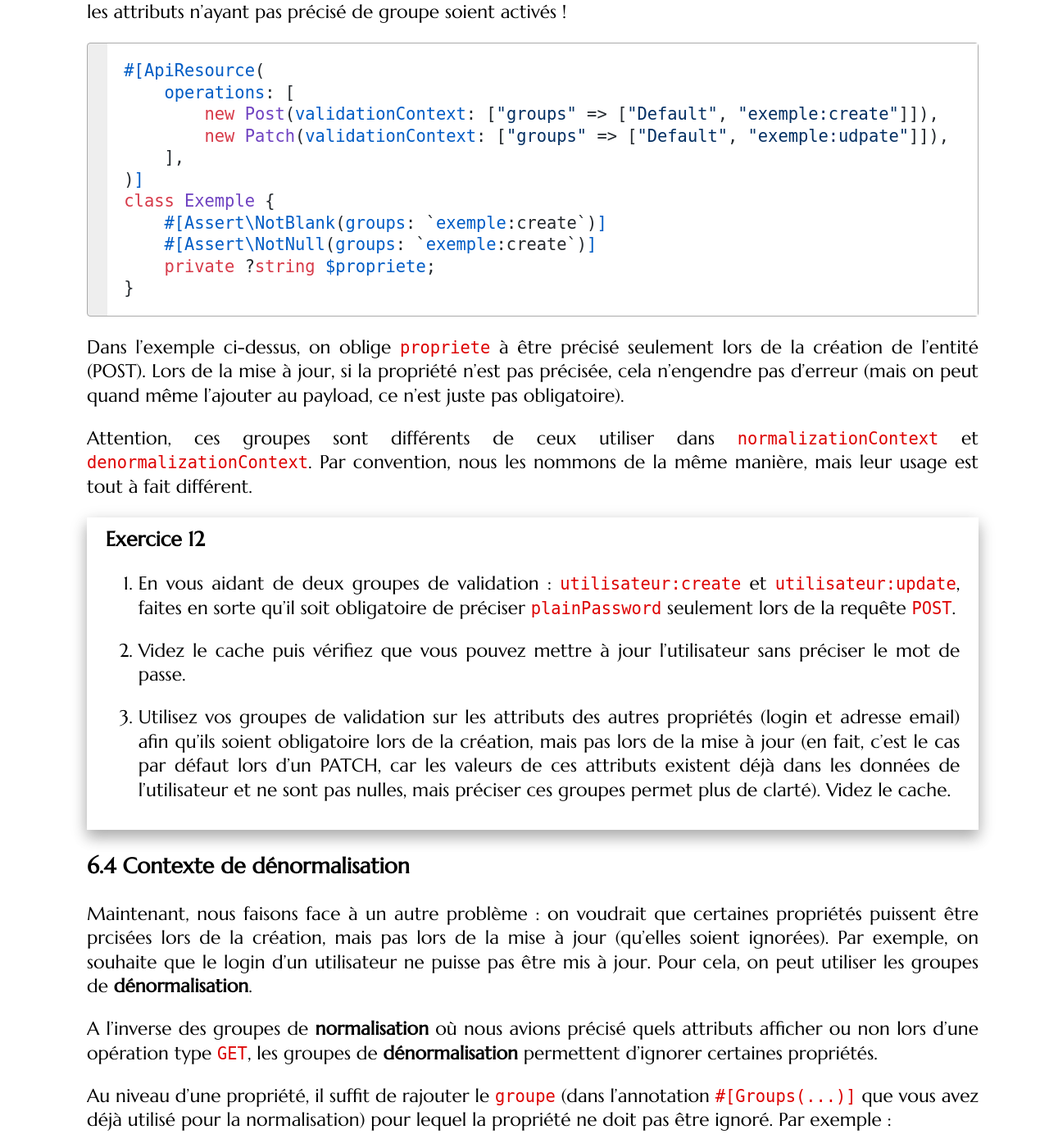
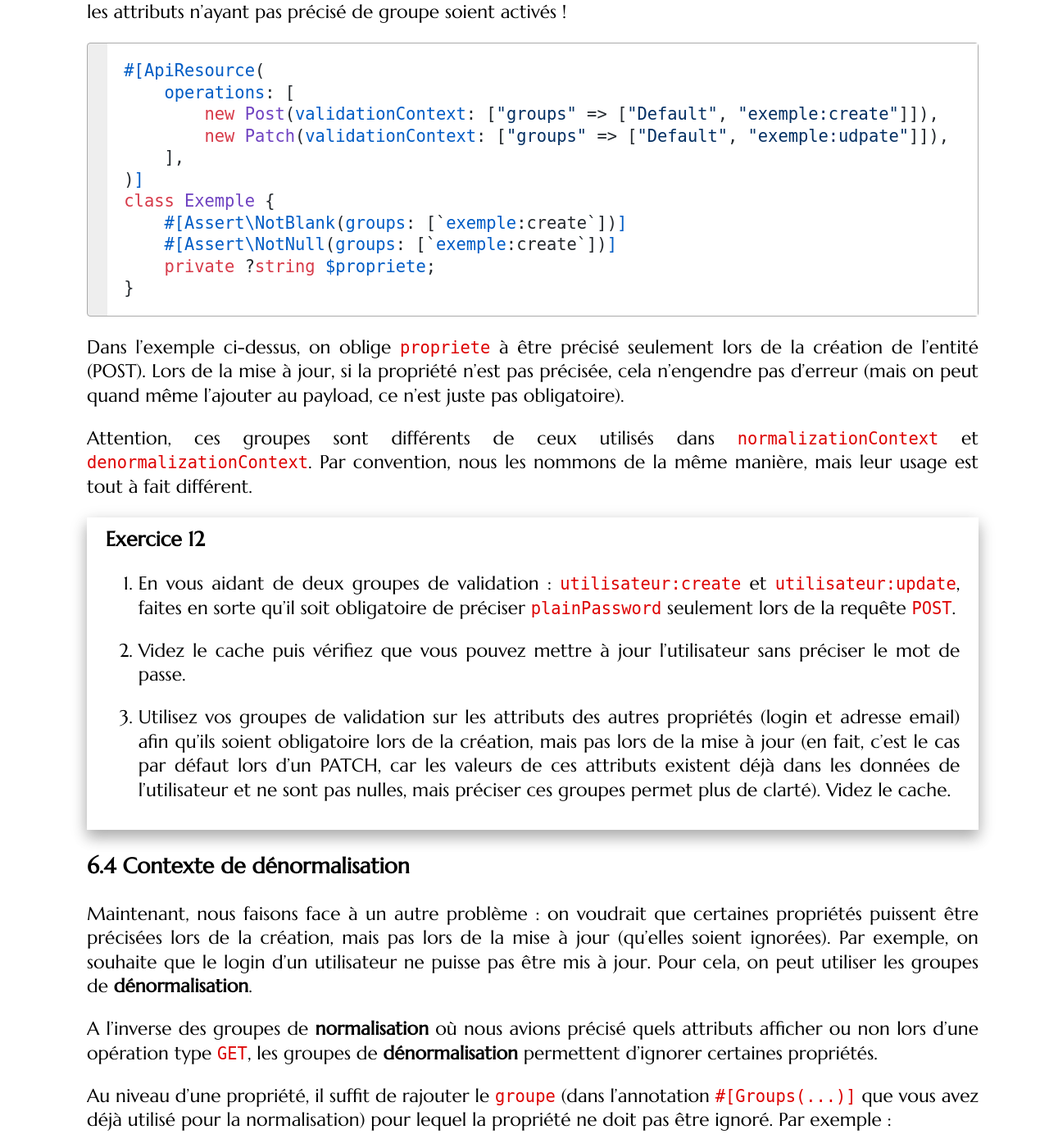
Before and after one commit to mgasquet/R5.A.05-ProgrammationAvancee-Web, a Jekyll site: the page built from tutorials/tutorial4.md, in a window 1280 px wide and 1400 px high, scrolled down 32066 px. Shown: the whole window at 82% size. Built offline with Jekyll 4.4.1, drawn with Linux system fonts in a browser that asks for light colours; some web fonts are replaced; some of the changed text lies outside the part shown.

Commit message:
Update tutorial4.md
Quelques corrections

````diff
--- a/tutorials/tutorial4.md
+++ b/tutorials/tutorial4.md
@@ -905,15 +905,15 @@ Pour rappel, afin de préciser les **groupes** dans lesquels un attribut s'appli
     ],
 )]
 class Exemple {
-    #[Assert\NotBlank(groups: `exemple:create`)]
-    #[Assert\NotNull(groups: `exemple:create`)]
+    #[Assert\NotBlank(groups: [`exemple:create`])]
+    #[Assert\NotNull(groups: [`exemple:create`])]
     private ?string $propriete;
 }
 ```
 
 Dans l'exemple ci-dessus, on oblige `propriete` à être précisé seulement lors de la création de l'entité (POST). Lors de la mise à jour, si la propriété n'est pas précisée, cela n'engendre pas d'erreur (mais on peut quand même l'ajouter au payload, ce n'est juste pas obligatoire).
 
-Attention, ces groupes sont différents de ceux utiliser dans `normalizationContext` et `denormalizationContext`. Par convention, nous les nommons de la même manière, mais leur usage est tout à fait différent.
+Attention, ces groupes sont différents de ceux utilisés dans `normalizationContext` et `denormalizationContext`. Par convention, nous les nommons de la même manière, mais leur usage est tout à fait différent.
 
 <div class="exercise">
 
@@ -927,7 +927,7 @@ Attention, ces groupes sont différents de ceux utiliser dans `normalizationCont
 
 ### Contexte de dénormalisation
 
-Maintenant, nous faisons face à un autre problème : on voudrait que certaines propriétés puissent être prcisées lors de la création, mais pas lors de la mise à jour (qu'elles soient ignorées). Par exemple, on souhaite que le login d'un utilisateur ne puisse pas être mis à jour. Pour cela, on peut utiliser les groupes de **dénormalisation**.
+Maintenant, nous faisons face à un autre problème : on voudrait que certaines propriétés puissent être précisées lors de la création, mais pas lors de la mise à jour (qu'elles soient ignorées). Par exemple, on souhaite que le login d'un utilisateur ne puisse pas être mis à jour. Pour cela, on peut utiliser les groupes de **dénormalisation**.
 
 A l'inverse des groupes de **normalisation** où nous avions précisé quels attributs afficher ou non lors d'une opération type `GET`, les groupes de **dénormalisation** permettent d'ignorer certaines propriétés.
 
````
Also changed, not shown: other parts of tutorials/tutorial4.md (+7 -8 lines).
